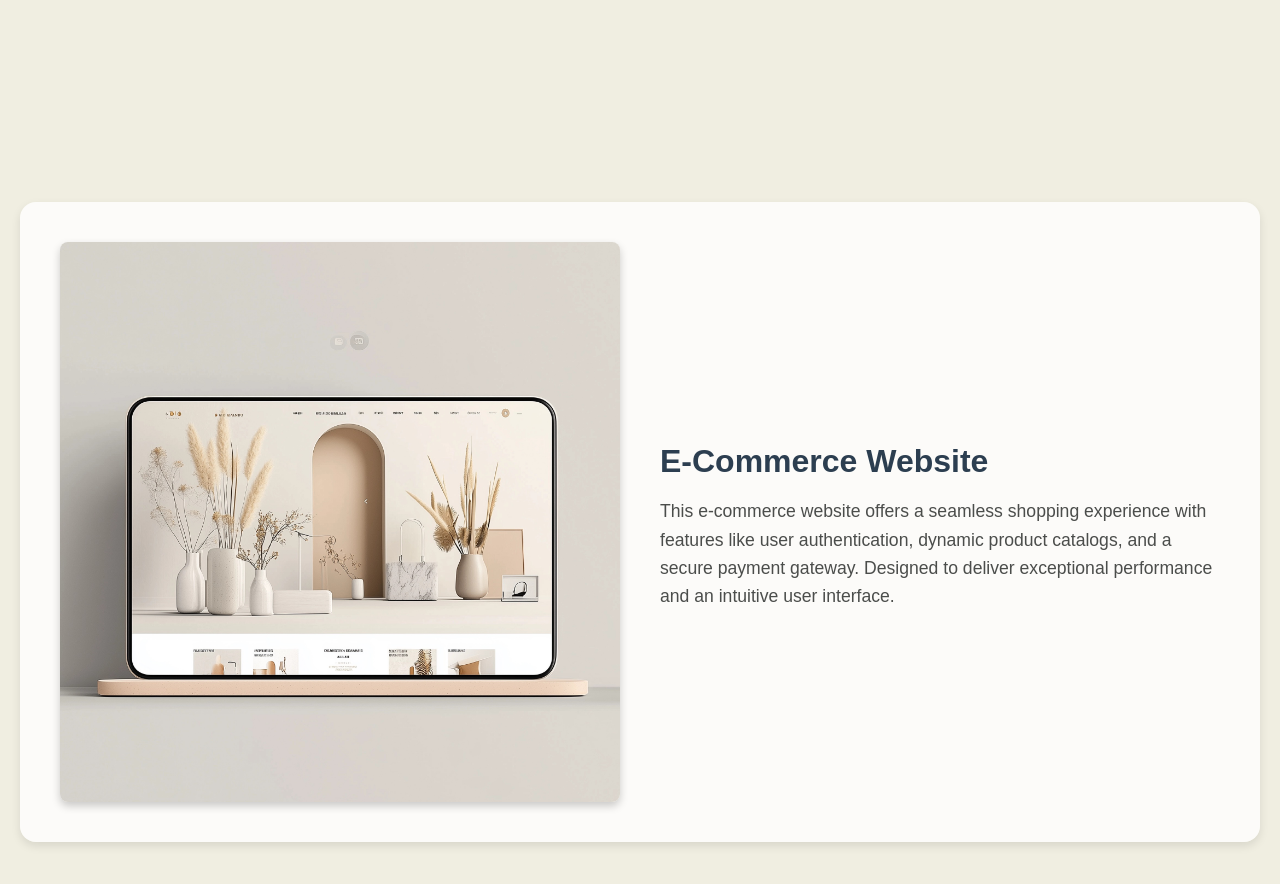
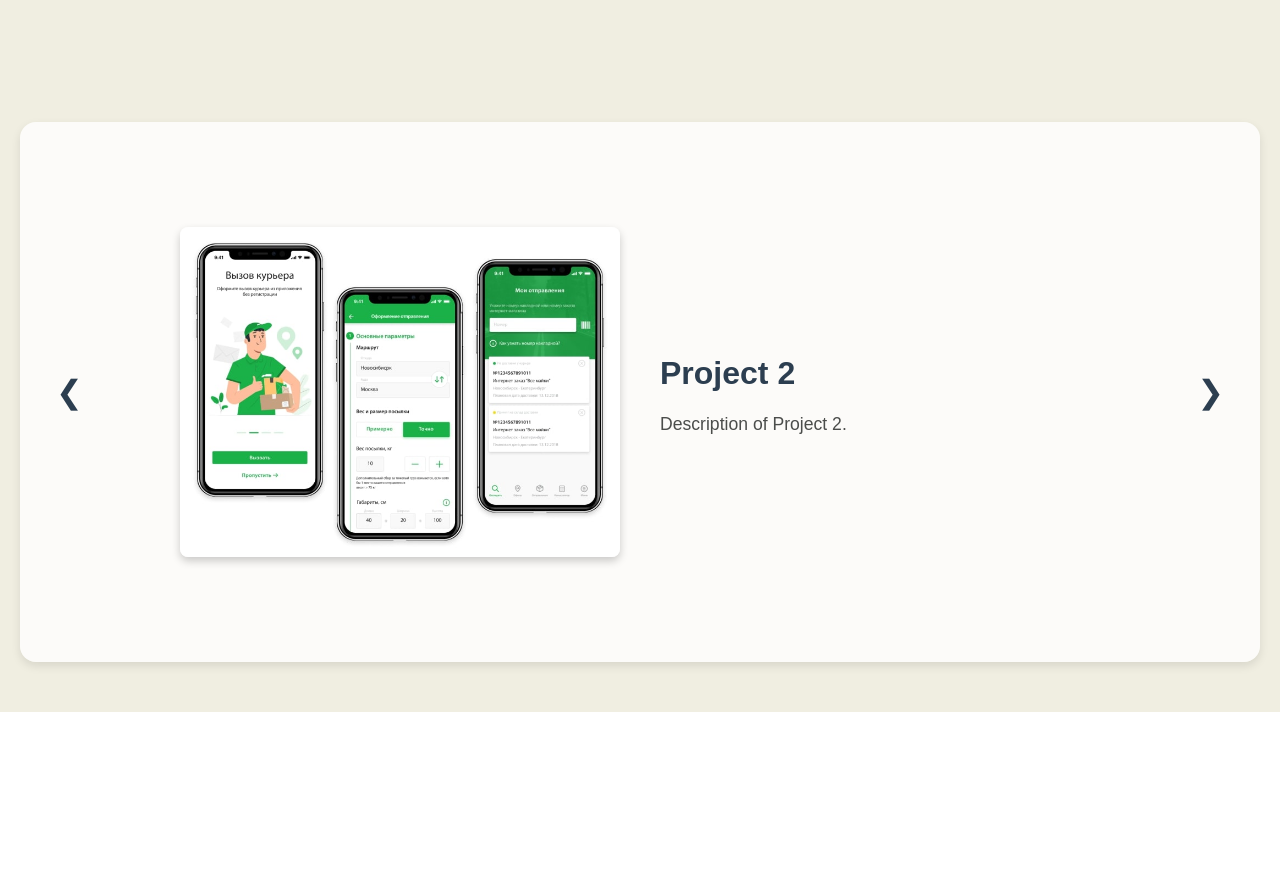
Before and after one commit to jack-allen-web/portfolio, a React (Create React App) app: page / in a window 1280 px wide. Shown: the part 540-1424 px from the top of the page. After the commit the page ends 1252 px from the top, so only its background shows below. Built offline with nearby package versions, Linux system fonts and the light colour scheme.

Commit message:
Update the functionality of the WorkSection

```diff
--- a/src/components/Projects.js
+++ /dev/null
@@ -1,30 +0,0 @@
-// src/components/Projects.js
-import React from 'react';
-import '../styles/Projects.css';
-
-
-const Projects = () => (
-    <section className="projects">
-        <h2 className="projects-title">My Work</h2>
-        <div className="projects-wrapper">
-            <div className="project-box">
-                <h3>Project 1</h3>
-                <p className="tagline">This is a tagline for Project 1.</p>
-            </div>
-            <div className="project-box">
-                <h3>Project 2</h3>
-                <p className="tagline">This is a tagline for Project 2.</p>
-            </div>
-            <div className="project-box">
-                <h3>Project 3</h3>
-                <p className="tagline">This is a tagline for Project 3.</p>
-            </div>
-            <div className="project-box">
-                <h3>Project 4</h3>
-                <p className="tagline">This is a tagline for Project 4.</p>
-            </div>
-        </div>
-    </section>
-);
-
-export default Projects;
--- a/src/components/Skills.js
+++ b/src/components/Skills.js
@@ -2,7 +2,6 @@
 import React from 'react';
 import { FaPython, FaJava, FaAws, FaReact, FaNodeJs, FaDatabase } from 'react-icons/fa';
 import { SiJavascript, SiTypescript, SiDjango, SiPostgresql, SiDocker, SiKubernetes, SiGraphql } from 'react-icons/si';
-import '../styles/Skills.css';
 
 
 const Skills = () => (
--- /dev/null
+++ b/src/components/WorkSection.js
@@ -0,0 +1,73 @@
+import React, {useEffect, useState} from "react";
+import "../styles/WorkSection.css"; // Updated CSS file for the work section
+import projectImage1 from "../images/sales_website.jpeg"; // Example images for the projects
+import projectImage2 from "../images/Example-of-a-mobile-app.jpg";
+
+const WorkSection = () => {
+    const projects = [
+        {
+            title: "E-Commerce Website",
+            description:
+                "This e-commerce website offers a seamless shopping experience with features like user authentication, dynamic product catalogs, and a secure payment gateway. Designed to deliver exceptional performance and an intuitive user interface.",
+            image: projectImage1,
+        },
+        {
+            title: "Project 2",
+            description: "Description of Project 2.",
+            image: projectImage2,
+        },
+        // Add more projects here
+    ];
+
+    const [currentIndex, setCurrentIndex] = useState(0);
+
+    const nextProject = () => {
+        setCurrentIndex((prevIndex) =>
+            prevIndex === projects.length - 1 ? 0 : prevIndex + 1
+        );
+    };
+
+    const prevProject = () => {
+        setCurrentIndex((prevIndex) =>
+            prevIndex === 0 ? projects.length - 1 : prevIndex - 1
+        );
+    };
+
+    useEffect(() => {
+        const intervalId = setInterval(nextProject, 5000);
+
+        return () => clearInterval(intervalId);
+    }, []);
+
+    return (
+        <section className="work-section">
+            <div className="carousel-container">
+                <button className="carousel-prev" onClick={prevProject}>
+                    &#10094;
+                </button>
+
+                <div className={`carousel-item ${currentIndex === currentIndex ? "show" : ""}`}>
+                    <div className="work-left">
+                        <img
+                            src={projects[currentIndex].image}
+                            alt={projects[currentIndex].title}
+                            className="work-image"
+                        />
+                    </div>
+                    <div className="work-right">
+                        <h2 className="work-title">{projects[currentIndex].title}</h2>
+                        <p className="work-description">
+                            {projects[currentIndex].description}
+                        </p>
+                    </div>
+                </div>
+
+                <button className="carousel-next" onClick={nextProject}>
+                    &#10095;
+                </button>
+            </div>
+        </section>
+    );
+};
+
+export default WorkSection;
--- a/src/pages/HomePage.js
+++ b/src/pages/HomePage.js
@@ -2,21 +2,18 @@ import React from 'react';
 import NavBar from '../components/NavBar'
 import Header from "../components/Header";
 import AboutMe from "../components/AboutMe";
-import Projects from "../components/Projects";
 import Skills from "../components/Skills";
 import Footer from "../components/Footer";
 import Contact from "../components/Contact";
 import "../styles/Global.css"
-import EcommerceSite from "../components/EcommerceSite";
+import Work from "../components/WorkSection";
 
 const HomePage = () => (
     <>
         <NavBar />
         <Header />
-        <EcommerceSite />
+        <Work />
         {/*<AboutMe />*/}
-        {/*<Projects />*/}
-        {/*<Skills />*/}
         {/*<Contact />*/}
         {/*<Footer />*/}
     </>
--- a/src/styles/Header.css
+++ b/src/styles/Header.css
@@ -1,6 +1,6 @@
 /* src/components/Header.css */
 .header {
-    height: 70vh;
+    height: 60vh;
     display: flex;
     align-items: center;
     justify-content: center;
--- a/src/styles/Projects.css
+++ /dev/null
@@ -1,49 +0,0 @@
-/* src/styles/projects.css */
-.projects {
-    text-align: center;
-    /*background-color: #f5f5f5;*/
-    padding: 50px 20px;
-
-}
-
-.projects-wrapper {
-    display: flex;
-    justify-content: space-between;
-    overflow: hidden;
-    margin: 0 auto;
-    max-width: 90%;
-    padding: 30px 0;
-}
-
-.projects-title {
-    font-size: 2.5rem;
-    font-weight: bold;
-    margin-bottom: 20px;
-    color: #4a90e2;
-}
-
-.project-box {
-    background-color: #fff;
-    padding: 20px;
-    width: 300px;
-    height: 200px;
-    box-shadow: 0 4px 8px rgba(0, 0, 0, 0.1);
-    text-align: center;
-    flex-shrink: 0;
-    transition: transform 0.3s ease;
-}
-
-.project-box h3 {
-    font-size: 1.5em;
-    margin-bottom: 15px;
-    color: #333;
-}
-
-.project-box .tagline {
-    color: #666;
-    font-size: 1em;
-}
-
-.project-box:hover {
-    transform: translateY(-5px);
-}
--- a/src/styles/Skills.css
+++ /dev/null
@@ -1,50 +0,0 @@
-/* src/components/Skills.css */
-.skills-section {
-    padding: 50px 20px;
-    text-align: center;
-}
-
-.skills-section h2 {
-    font-size: 2.5rem;
-    color: #4a90e2;
-    margin-bottom: 30px;
-}
-
-.skills-container {
-    display: grid;
-    grid-template-columns: repeat(4, 1fr); /* Four items per row */
-    gap: 20px;
-    justify-items: center;
-    align-items: center;
-}
-
-.skill-item {
-    width: 120px; /* Ensures all boxes are the same width */
-    height: 150px; /* Ensures all boxes are the same height */
-    display: flex;
-    flex-direction: column;
-    align-items: center;
-    justify-content: center;
-    background-color: white;
-    border: 2px solid #ddd;
-    border-radius: 8px;
-    box-shadow: 0 4px 8px rgba(0, 0, 0, 0.1);
-    transition: transform 0.3s ease, box-shadow 0.3s ease;
-}
-
-.skill-item:hover {
-    transform: scale(1.05);
-    box-shadow: 0 8px 16px rgba(0, 0, 0, 0.2);
-}
-
-.skill-icon {
-    font-size: 3rem;
-    color: #4a90e2;
-    margin-bottom: 10px;
-}
-
-.skill-item p {
-    font-size: 1rem;
-    color: #333;
-    margin: 0;
-}
--- /dev/null
+++ b/src/styles/WorkSection.css
@@ -0,0 +1,109 @@
+.work-section {
+    display: flex;
+    justify-content: center;
+    align-items: center;
+    margin: 50px auto;
+    padding: 20px;
+    max-width: 1200px;
+    background-color: rgba(255, 255, 255, 0.8);
+    border-radius: 16px;
+    box-shadow: 0 4px 10px rgba(0, 0, 0, 0.1);
+    position: relative;
+    overflow: hidden;
+}
+
+.carousel-container {
+    display: flex;
+    align-items: center;
+    justify-content: center;
+    width: 100%;
+    position: relative;
+    height: 500px;
+}
+
+.carousel-item {
+    display: flex;
+    justify-content: space-between;
+    align-items: center;
+    width: 80%;
+    opacity: 0;
+    transition: opacity 0.5s ease-in-out;
+}
+
+.carousel-item.show {
+    opacity: 1;
+}
+
+.work-left,
+.work-right {
+    flex: 1;
+    margin: 20px;
+}
+
+.work-left {
+    display: flex;
+    justify-content: center;
+    align-items: center;
+}
+
+.work-image {
+    max-width: 100%;
+    height: auto;
+    border-radius: 8px;
+    box-shadow: 0 4px 8px rgba(0, 0, 0, 0.2);
+}
+
+.work-right {
+    text-align: left;
+}
+
+.work-title {
+    font-size: 2em;
+    color: #2c3e50;
+    margin-bottom: 15px;
+}
+
+.work-description {
+    font-size: 1.1em;
+    color: #4b4d4b;
+    line-height: 1.6;
+}
+
+.carousel-prev,
+.carousel-next {
+    font-size: 2em;
+    background-color: transparent;
+    border: none;
+    color: #2c3e50;
+    cursor: pointer;
+    position: absolute;
+    top: 50%;
+    transform: translateY(-50%);
+    z-index: 2;
+}
+
+.carousel-prev {
+    left: 10px;
+}
+
+.carousel-next {
+    right: 10px;
+}
+
+.carousel-prev:hover,
+.carousel-next:hover {
+    color: #3498db;
+}
+
+@keyframes slide-in {
+    from {
+        transform: translateX(100%);
+    }
+    to {
+        transform: translateX(0);
+    }
+}
+
+.carousel-item {
+    animation: slide-in 1s ease-out;
+}
```
Also changed, not shown: src/components/Work.js (deleted, +0 -12 lines), src/images/Example-of-a-mobile-app.jpg (added).
